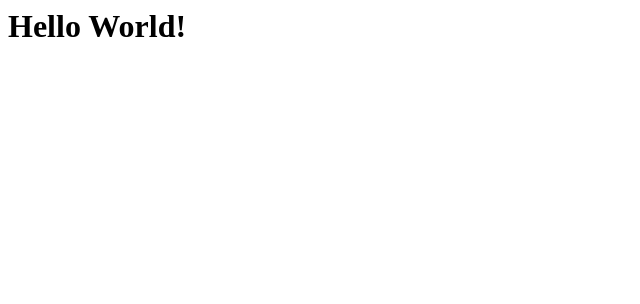
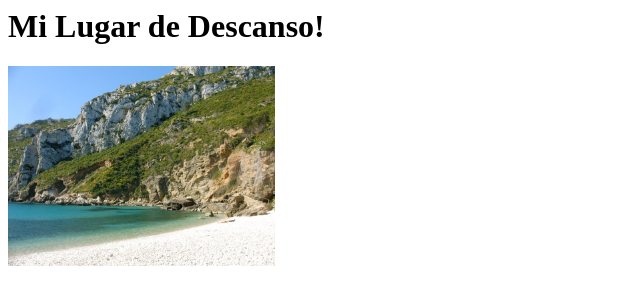
Before and after one commit to CCEREZUELA/CCEREZUELA.github.io, a plain HTML site: page index.html in a window 1280 px wide. Shown: the whole page, without its empty margins (0-640 px from the left). Drawn offline with Linux system fonts and the light colour scheme.

Commit message:
add commit

```diff
--- a/index.html
+++ b/index.html
@@ -1,4 +1,7 @@
 <html>
-<h1>Hello World! </h1>
+<h1>Mi Lugar de Descanso! </h1>
+<div>
+    <img src="Javea.jpg" height="200">
+</div>
 
 </html>
```
Also changed, not shown: Javea.jpg (added).
